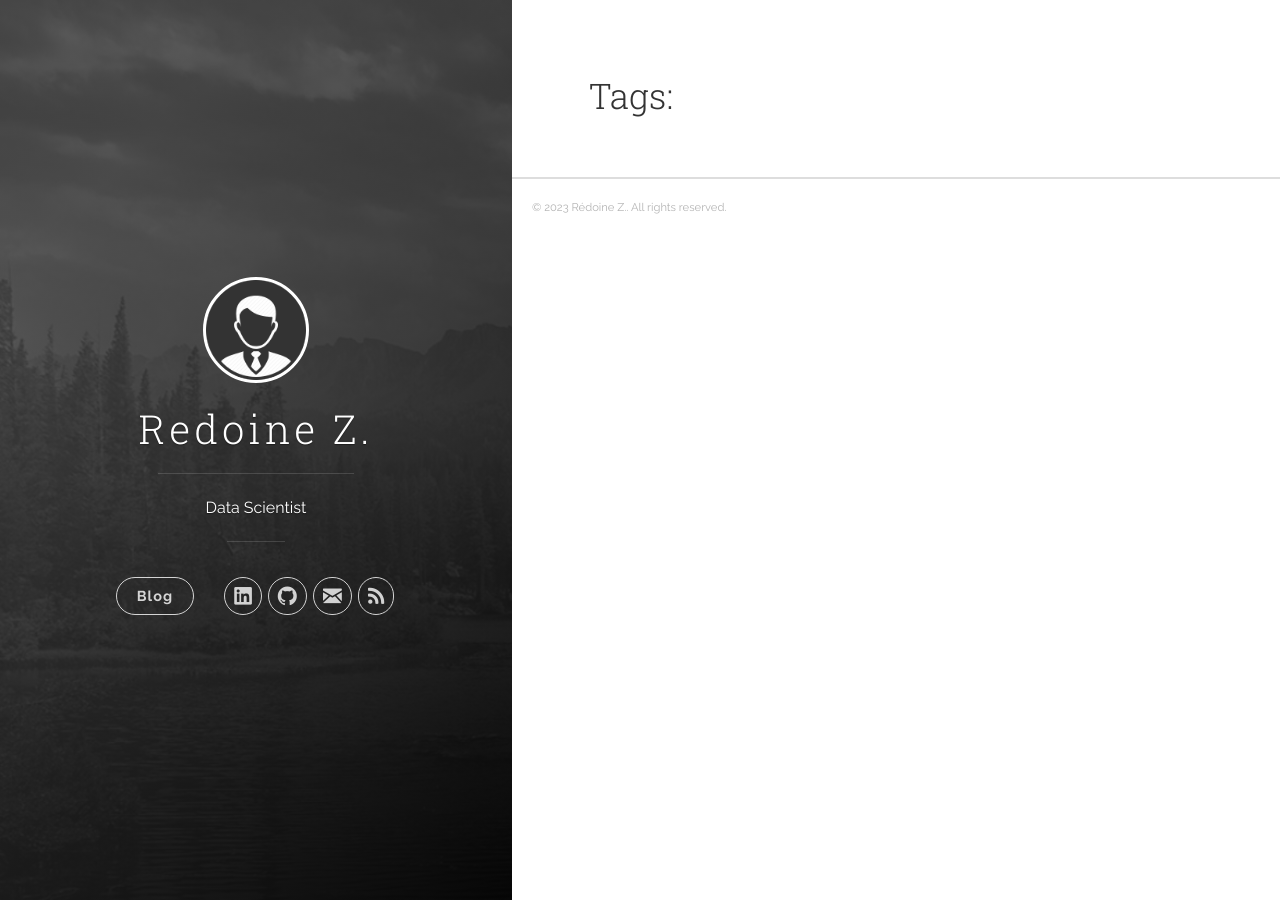
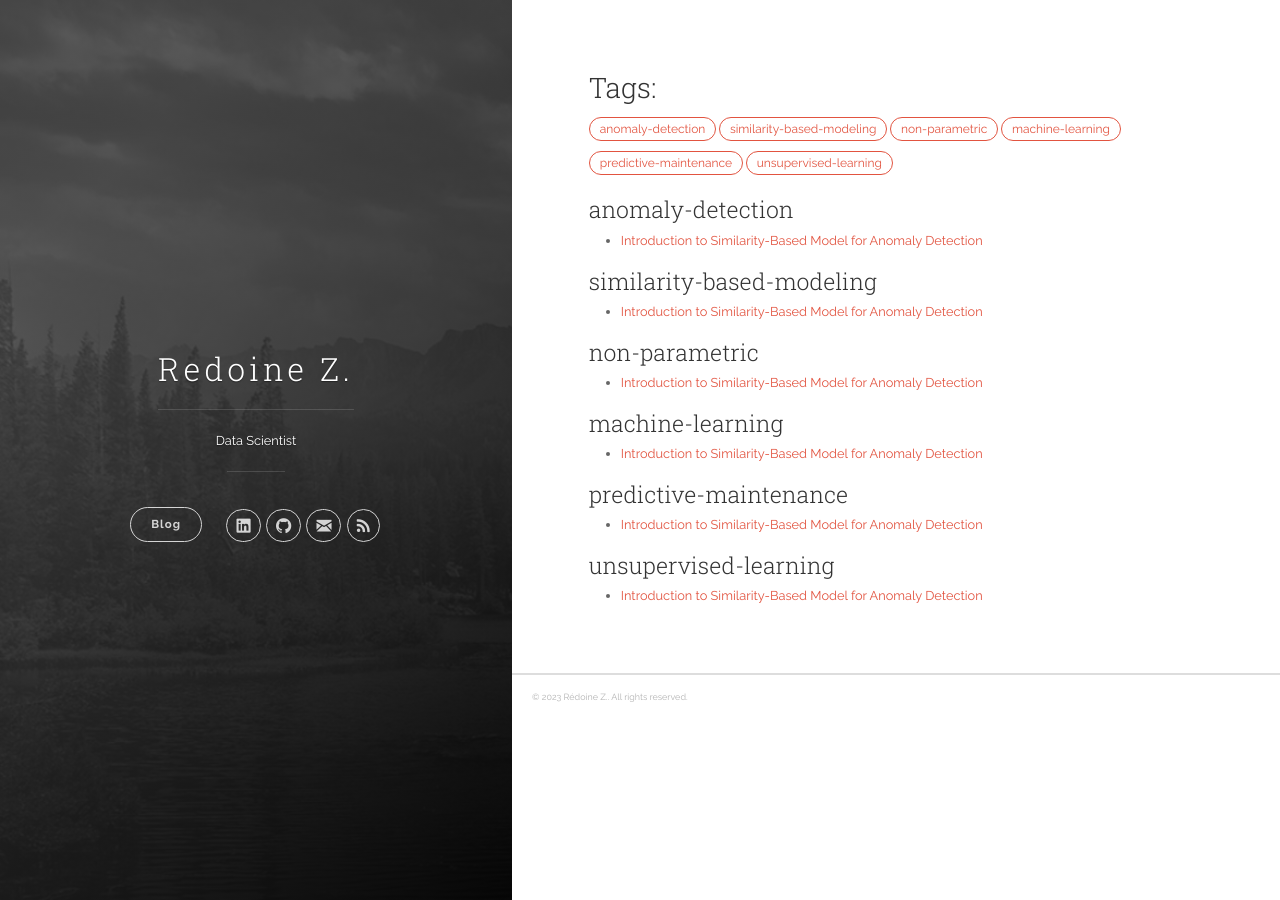
Before and after one commit to redoine-zitouni/redoine-zitouni.github.io, a Jekyll site: the page built from tags.md, in a window 1280 px wide. Built offline with Jekyll 4.4.1, drawn with Linux system fonts in a browser that asks for light colours; part of the change alters nothing that is shown.

Commit message:
(post) add an article for similarity based modeling

```diff
--- a/_config.yml
+++ b/_config.yml
@@ -9,7 +9,7 @@ baseurl: ''
 
 author:
   name: 'Rédoine Z.'
-  email: redoine.zitouni@outlook.com
+  email: redoine.ztn@gmail.com
 #  twitter_username: redoine
 #  facebook_username: redoine
   github_username:  redoine-zitouni
--- a/_includes/head.html
+++ b/_includes/head.html
@@ -51,4 +51,9 @@
   <link rel="stylesheet" href="{{ site.baseurl }}/css/main.css?{{site.time | date: '%s%N'}}">
   <link rel="canonical" href="{% if page.canonical %}{{ page.canonical }}{% else %}{{ page.url | replace:'index.html','' | prepend: site.baseurl | prepend: site.url }}{% endif %}">
   <link rel="alternate" type="application/rss+xml" title="{{ site.title }}" href="{{ site.baseurl }}/feed.xml">
+
+  <script src="https://polyfill.io/v3/polyfill.min.js?features=es6"></script>
+  <script id="MathJax-script" async src="https://cdn.jsdelivr.net/npm/mathjax@3/es5/tex-mml-chtml.js"></script>
+  <script>
+  </script>
 </head>
--- /dev/null
+++ b/_posts/2023-12-01-Introduction-to-Similarity-Based-Modeling.markdown
@@ -0,0 +1,76 @@
+---
+title:  "Introduction to Similarity-Based Model for Anomaly Detection"
+date:   2022-12-01 12:30:00
+categories: [anomaly-detection, similarity-based-modeling, non-parametric, machine-learning, predictive-maintenance, unsupervised-learning]
+tags: [anomaly-detection, similarity-based-modeling, non-parametric, machine-learning, predictive-maintenance, unsupervised-learning]
+author: Redoine Z.
+---
+
+
+Similarity-Based Modeling is a non-parametric unsupervised learning technique that enables modeling the working state of a system, primarily used for anomaly detection.
+
+## Context
+Let \\(D \in \mathcal{M}_{n,p}(\mathbb{R})\\) such that each row \\(D_i = x(t_i) \in \mathbb{R}^p\\) is a measure of \\(p\\) sensors \\(x_j\\) describing the given state of a working system at time \\(t_i\\).
+
+$$
+D = \begin{bmatrix}
+x_1(t_1) & \ldots & x_j(t_1) & \ldots & x_p(t_1) \\
+\vdots & \vdots & \vdots & \vdots & \vdots \\
+\vdots & \vdots & \vdots & \vdots & \vdots \\
+x_1(t_i) & \ldots & x_j(t_i) & \ldots & x_p(t_i)\\
+\vdots & \vdots & \vdots & \vdots & \vdots\\
+x_1(t_n) & \ldots & x_j(t_n) & \ldots & x_p(t_n)
+\end{bmatrix}
+$$
+
+Given the knowledge of \\(D\\), we are going to present a technique modeling the working system based on similarity operators. This technique is called "Similarity-based Modeling" and helps detect anomalies by assessing how well a new observation \\(x(\tau)\\) is similar to the observations collected in \\(D\\). As a result, the choice of \\(D\\) is a question of matter and should take domain knowledge into account.
+
+**Remark:** \\(D\\) is called the state matrix of the system.
+
+## Linear Modeling
+Given a new observation \\(x(\tau)\\) of the system at time \\(\tau\\), the linear statement of this model is described by:
+
+$$
+\begin{matrix}
+\underset{\omega(\tau) \in \mathbb{R}^n}{\min}  \left \| \hat{x}_{\omega}(\tau) - x(\tau) \right \|^2\\ \\
+\hat{x}_{\omega}(\tau) = \omega (\tau) \cdot D
+\end{matrix}.
+$$
+
+To simplify the notations, we will avoid writing \\(\tau\\) and \\(\omega\\).
+
+### Optimal Solution
+Let \\(E:\omega \mapsto |\hat{x} - x|^2 \\). The directional derivative of \\(E\\) along a given vector \\(\nu\\) at a given point \\(\omega\\) is defined as
+
+$$
+\nabla_{\nu} E(\omega) := \underset{\varepsilon \mapsto 0}{\lim} \frac{E(\omega + \varepsilon \nu) - E(\omega)}{\varepsilon}
+$$
+
+$$
+\nabla_{\nu} E (\omega) := \nabla E(\omega) \cdot \nu
+$$
+
+One can calculate \\(\nabla E_{\nu}(\omega)\\) to identify the gradient of \\(E\\) at point \\(\omega\\) and show that:
+
+$$
+\nabla E (\omega) = 2 \omega \cdot D \cdot  D^T - 2 x \cdot D^T
+$$
+
+Let \\(\omega_0\\) be a critical point of \\(E\\). Therefore,
+
+$$
+\omega_0 \cdot D \cdot D^T = x \cdot D^T
+$$
+
+We can immediately conclude that \\(\omega_0\\) is the unique global extremum if and only if \\(D \cdot D^T\\) is non-singular. Furthermore, one can calculate the Hessian matrix of \\(E\\) at any point \\(\omega\\) and show that:
+
+$$
+\nabla^2 E(\omega) = 2 D \cdot D^T
+$$
+
+Hence, we can conclude that for all \\(\omega\\), \\(\nabla^2 E(\omega)\\) is positive definite. This means that \\(\omega_0\\) is a minimum (local or global). Therefore, \\(\omega_0\\) is the global minimum if and only if \\(D D^T\\) is non-singular. In this case, we have an analytical formula to compute and determine \\(\omega_0\\):
+
+$$\omega_0 = (x \cdot D^T) \cdot (D\cdot D^T)^{-1}$$
+
+### Comments
+The linear statement of the Similarity-Based Modeling has some drawbacks, and the main one is the fact that \\(DD^T\\) needs to be non-singular to compute the global minimum. Furthermore, the linear statement fails to model the system when the data is not linear enough.
--- a/_sass/uno.scss
+++ b/_sass/uno.scss
@@ -926,7 +926,7 @@ html {
 
 body {
 	font-family: "Raleway", sans-serif;
-	font-size: 1em;
+	font-size: 0.8em;
 	color: #666666; }
 
 ::selection {
@@ -960,7 +960,7 @@ h5 {
 
 h1 {
 	margin-top: 0;
-	font-size: 3.2em;
+	font-size: 2.8em;
 	line-height: 1.2em;
 	letter-spacing: .05em; }
 
--- a/css/main.scss
+++ b/css/main.scss
@@ -49,11 +49,16 @@ pre.highlight code,
     margin: 0 20px 10px;
 }
 
+
 .user-image {
+  display: none;
+  /*
   margin-bottom: 1.2em;
   position: relative;
-  width: 100px;
-  height: 100px;
-  border: 3px solid #fff;
+  width: 150px;
+  height: 150px;
   border-radius:100%;
+  -webkit-filter: grayscale(60%);
+  filter: grayscale(60%);
+  */
 }
```
